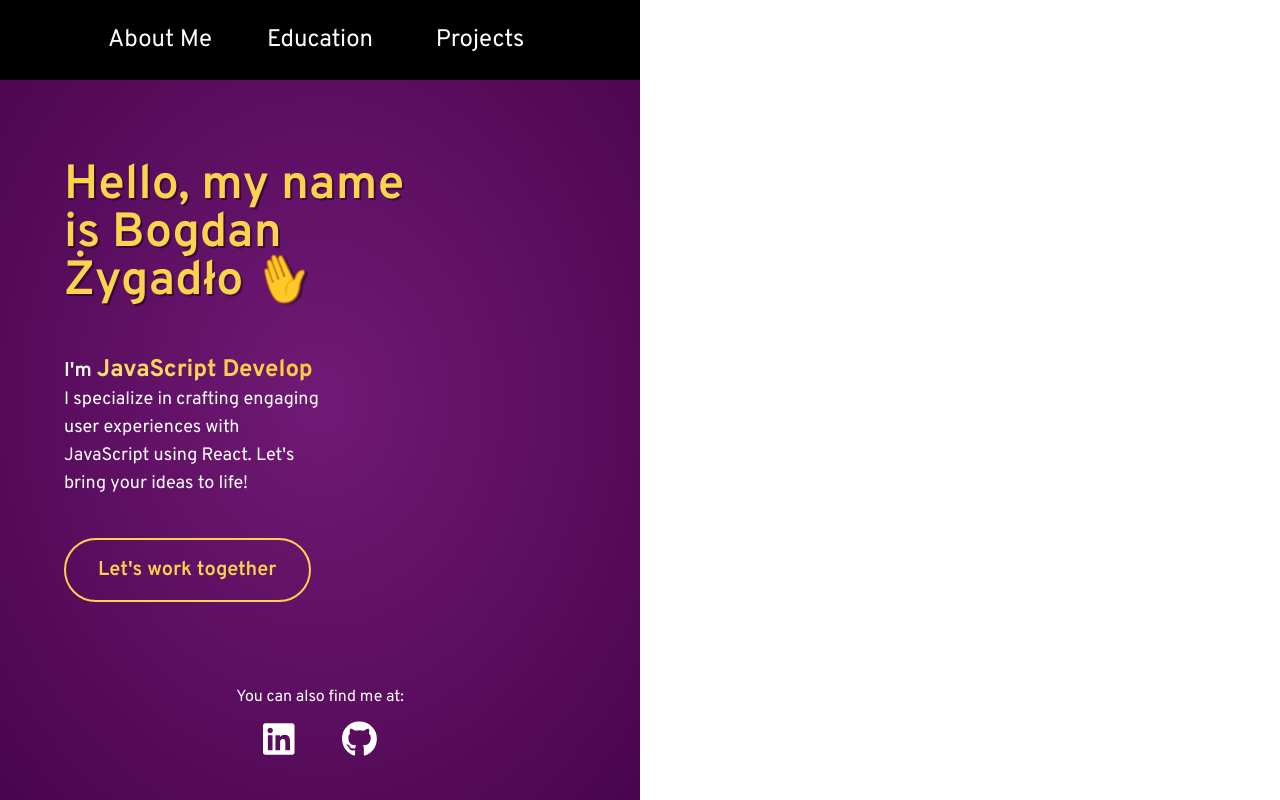
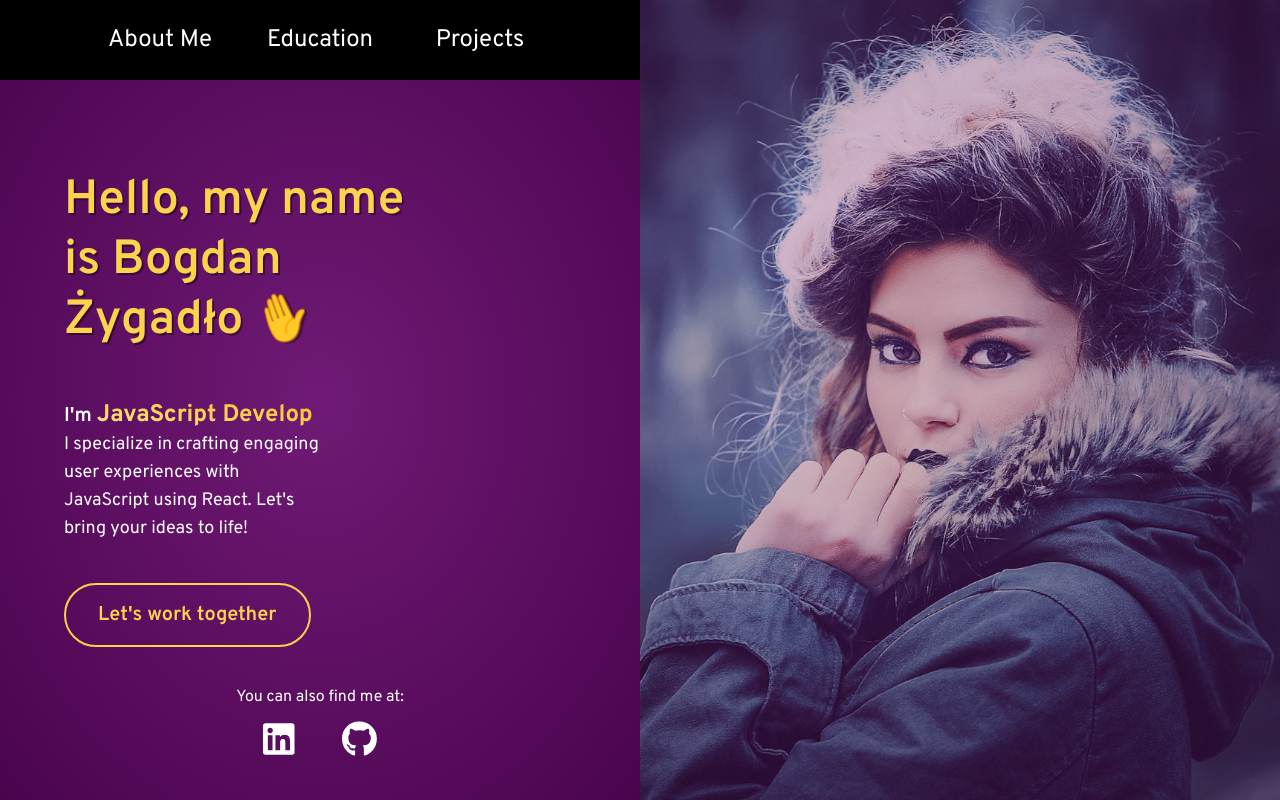
Before and after one commit to SoT03/Portfolio, a Next.js app: page / in a window 1280 px wide. Built offline with nearby package versions, Linux system fonts and the light colour scheme.

Commit message:
header and nmav ready for parallax

```diff
--- /dev/null
+++ b/app/Hero.tsx
@@ -0,0 +1,12 @@
+import React from 'react';
+import Section from './components/section/Section';
+import Image from 'next/image';
+import img from './assets/profile.jpg';
+
+export default function Hero() {
+	return (
+		<Section id='hero' bgImg={img.src} classes='h-screen bg-center bg-cover'>
+			<div className='bg-shadow'></div>
+		</Section>
+	);
+}
--- a/app/components/Header.tsx
+++ b/app/components/Header.tsx
@@ -22,12 +22,11 @@ export default function Header() {
 	});
 
 	return (
-		<header className='relative bg-gradient-radial from-fuchsia-900 to-fuchsia-950 h-screen z-0 xl:w-1/2'>
-			<div className='relative text-white h-full  flex flex-col  justify-between  gap-6 z-0'>
-				<Navbar />
-				<div className='wrapper'>
+		<header className='sticky top-0 bg-gradient-radial from-fuchsia-900 to-fuchsia-950 h-screen  xl:w-1/2 xl:fixed'>
+			<div className='relative text-white h-full flex flex-col   gap-6 z-0 '>
+				<div className='wrapper h-5/6 flex items-center  lg:items-end'>
 					<div className='relative -z-10 px-10 md:px-16 '>
-						<p className='[text-shadow:_2px_2px_0_rgb(0_0_0_/_40%)] text-4xl font-semibold text-amber-300 mb-6 md:text-5xl md:w-3/4 md:mb-12 '>
+						<p className='[text-shadow:_2px_2px_0_rgb(0_0_0_/_40%)] text-4xl font-semibold text-amber-300 mb-6 md:text-5xl md:w-3/4 md:mb-12 xl:leading-tight'>
 							Hello, my name is Bogdan Żygadło{' '}
 							<span className='relative inline-block wave-animation -z-10'>
 								✋
@@ -49,7 +48,7 @@ export default function Header() {
 						</Link>
 					</div>
 				</div>
-				<div className='wrapper'>
+				<div className='wrapper h-1/6 lg:flex lg:items-end'>
 					<div className='text-center pb-6 md:pb-10'>
 						<h2 className='mb-2 xl:mb-3'>You can also find me at:</h2>
 						<div className='flex justify-center gap-10 xl:gap-12'>
--- a/app/components/Navbar.tsx
+++ b/app/components/Navbar.tsx
@@ -34,9 +34,9 @@ export default function Navbar() {
 	const [isNavOpen, setIsNavOpen] = useState(false);
 
 	return (
-		<nav className='flex justify-end w-full   bg-transparent  lg:sticky lg:justify-center  '>
+		<nav className='fixed top-0 flex justify-end w-full   bg-transparent   xl:w-1/2 lg:justify-center  z-50'>
 			<div
-				className='relative flex flex-col z-30 gap-1.5 p-6 self-end cursor-pointer md:p-10 md:gap-2 lg:hidden'
+				className='relative flex flex-col z-30 gap-1.5 p-4 mt-2 mr-4 self-end cursor-pointer md:p-10 md:gap-2 lg:hidden '
 				onClick={() => setIsNavOpen(!isNavOpen)}>
 				{burgerItems.map((item) => (
 					<BurgerItem key={item.isOpen} {...item} isNavOpen={isNavOpen} />
--- /dev/null
+++ b/app/components/section/Section.tsx
@@ -0,0 +1,24 @@
+import React from 'react';
+
+type SectionProps = {
+	children: React.ReactNode;
+	id: string;
+	classes?: string;
+	bgImg?: string;
+};
+
+export default function Section({
+	children,
+	id,
+	classes,
+	bgImg,
+}: SectionProps) {
+	return (
+		<section
+			style={{ backgroundImage: `url(${bgImg})` }}
+			id={id}
+			className={`sticky top-0 z-10  px-8 py-12 md:px-12 lg:py-16 xl:px-0 xl:py-20 ${classes}`}>
+			{children}
+		</section>
+	);
+}
--- a/app/globals.css
+++ b/app/globals.css
@@ -65,6 +65,15 @@ body {
 	height: 50%;
 	opacity: 1;
 }
+.bg-shadow {
+	position: absolute;
+	left: 0;
+	top: 0;
+	height: 100%;
+	width: 100%;
+	background-color: rgba(112, 26, 117, 0.3);
+	z-index: 1;
+}
 
 @keyframes wave {
 	0% {
--- a/app/layout.tsx
+++ b/app/layout.tsx
@@ -15,8 +15,8 @@ export default function RootLayout({
 	children: React.ReactNode;
 }>) {
 	return (
-		<html lang='en'>
-			<body className={inter.className}>{children}</body>
+		<html lang='pl'>
+			<body className={`${inter.className} `}>{children}</body>
 		</html>
 	);
 }
--- a/app/page.tsx
+++ b/app/page.tsx
@@ -1,5 +1,17 @@
+import Hero from './Hero';
 import Header from './components/Header';
+import Navbar from './components/Navbar';
+import Section from './components/section/Section';
 
 export default function Home() {
-	return <Header />;
+	return (
+		<>
+			<Navbar />
+			<Header />
+
+			<main className='xl:ml-[50%]'>
+				<Hero />
+			</main>
+		</>
+	);
 }
```
Also changed, not shown: app/assets/profile.jpg (added), 1 other file (tests, documents, lock files or other folders).
